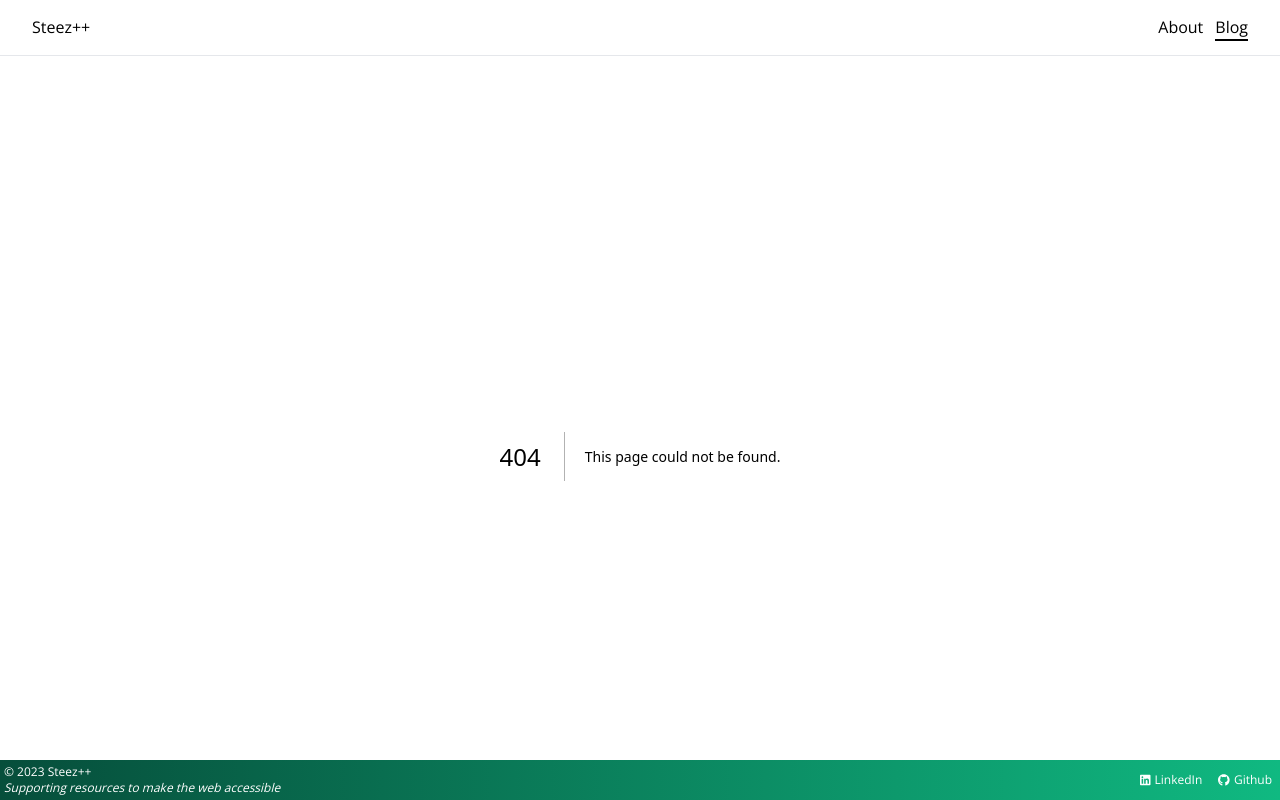
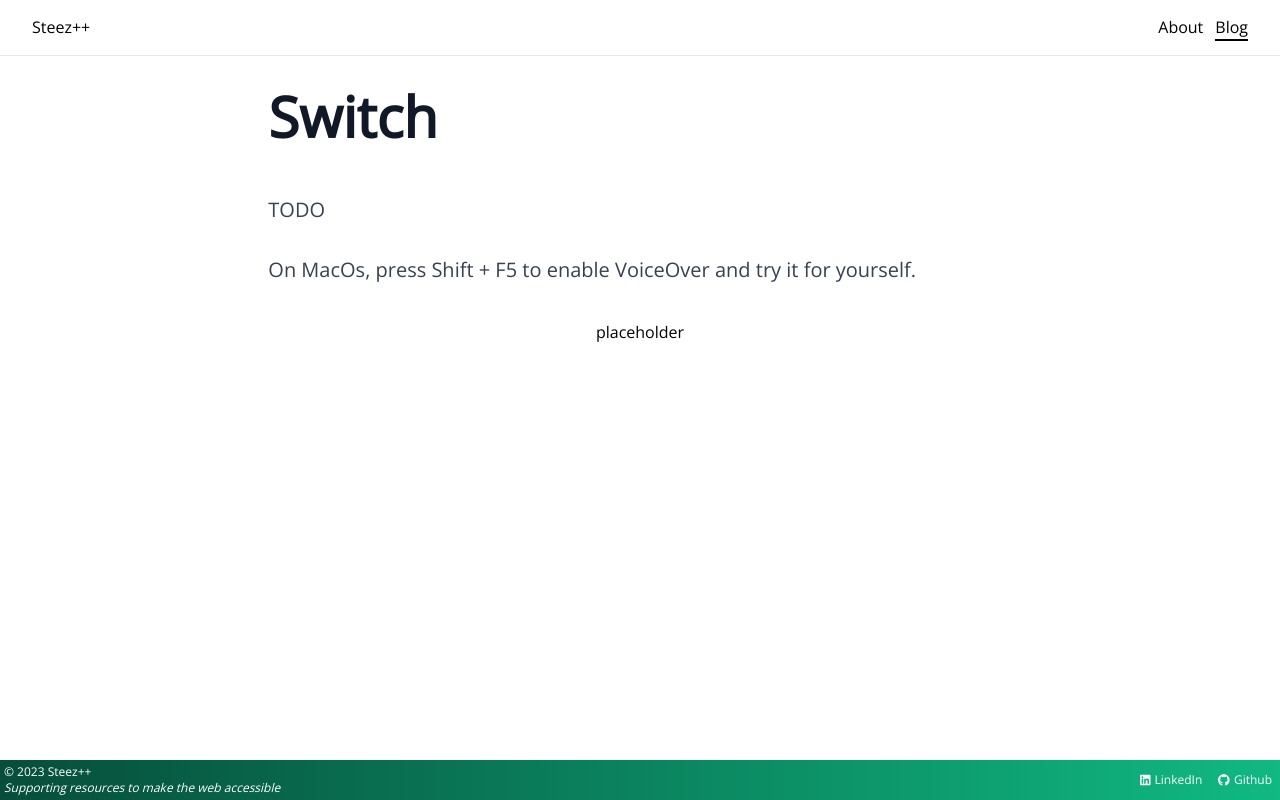
Before and after one commit to steezplusplus/Accessible-Web-Components, a Next.js app: page /blog/switch in a window 1280 px wide. Before the commit this address had no page. Built offline with nearby package versions, Linux system fonts and the light colour scheme.

Commit message:
feat: init switch page

```diff
--- a/app/blog/page.tsx
+++ b/app/blog/page.tsx
@@ -14,6 +14,7 @@ export default async function Blog() {
   const modalDescription = 'A Modal overlays the primary window with a modal window, where the modal window does not allow the user to interact with primary window.';
   const dialogDescription = 'A Dialog overlays the primary window with a dialog window, where the dialog window and primary window can simultaneously be interacted with by the user.';
   const alertDialogDescription = 'An Alert Dialog overlays the primary window with an alert modal window, where the alert modal windows does not allow the user to interact with the primary window.';
+  const switchDescription = '';
 
 
   return (
@@ -25,6 +26,7 @@ export default async function Blog() {
         <Article title="Alert Dialog" description={alertDialogDescription} slug="alert-dialog" />
         <Article title="Accordion" description={accordionDescrpition} slug="accordion" />
         <Article title="Tabs with Automatic Activation" description={tabsDescription} slug="tabs" />
+        <Article title="Switch" description={switchDescription} slug="switch" />
       </ul>
       {/* <Pagination /> */}
     </>
--- /dev/null
+++ b/app/blog/switch/_components/switch/Switch.tsx
@@ -0,0 +1,6 @@
+
+export function Switch() {
+  return (
+    <button>placeholder</button>
+  );
+}
--- /dev/null
+++ b/app/blog/switch/page.tsx
@@ -0,0 +1,22 @@
+import { Switch } from './_components/switch/Switch';
+
+export default function Page() {
+  return (
+    <>
+      <article className="prose mx-auto my-8 md:prose-lg lg:prose-xl">
+        <header>
+          <h1>Switch</h1>
+          <p>
+            TODO
+          </p>
+        </header>
+        <p>
+          On MacOs, press Shift + F5 to enable VoiceOver and try it for yourself.
+        </p>
+      </article>
+      <div className="flex items-center justify-center">
+        <Switch />
+      </div>
+    </>
+  );
+}
```
